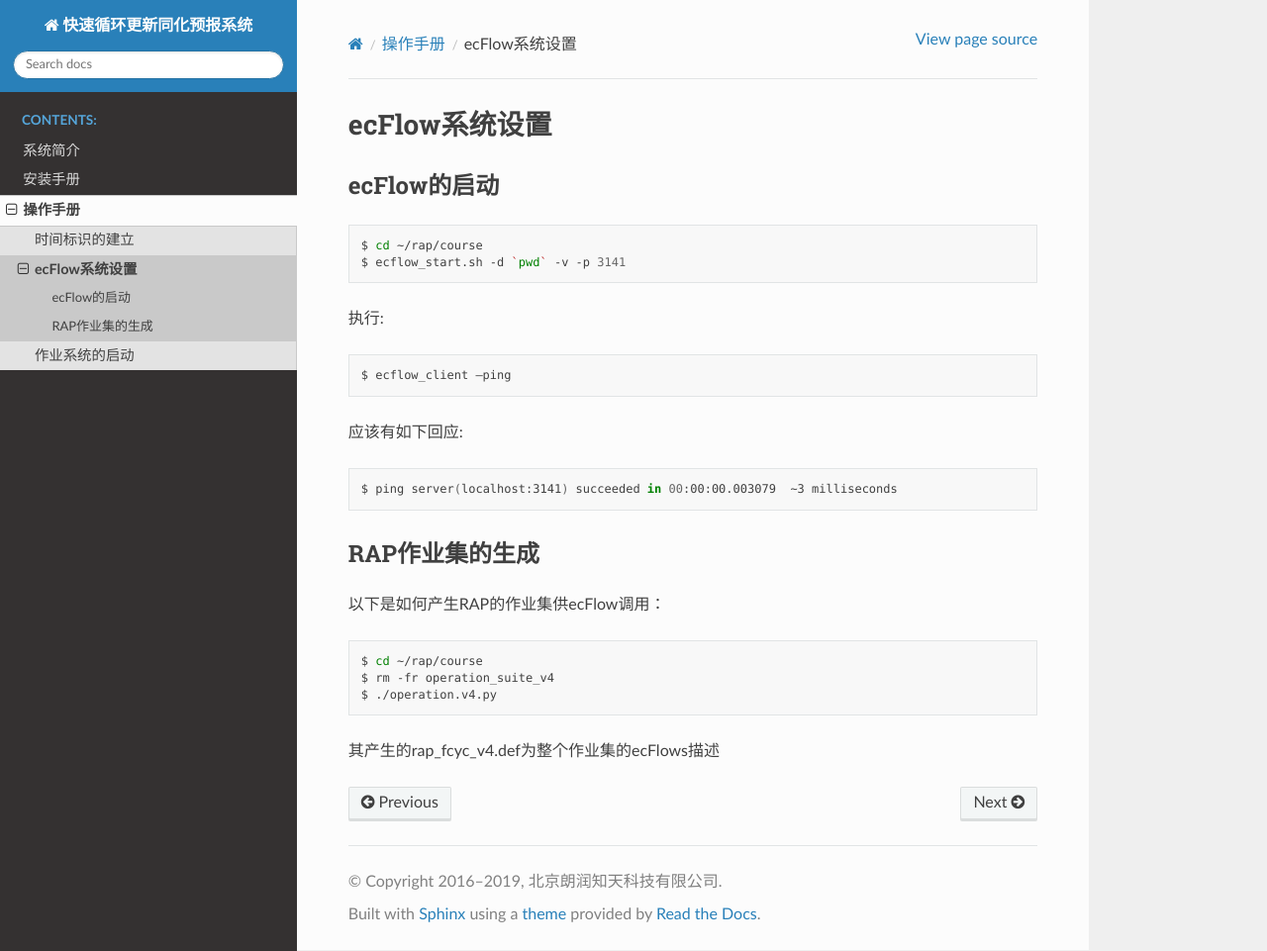
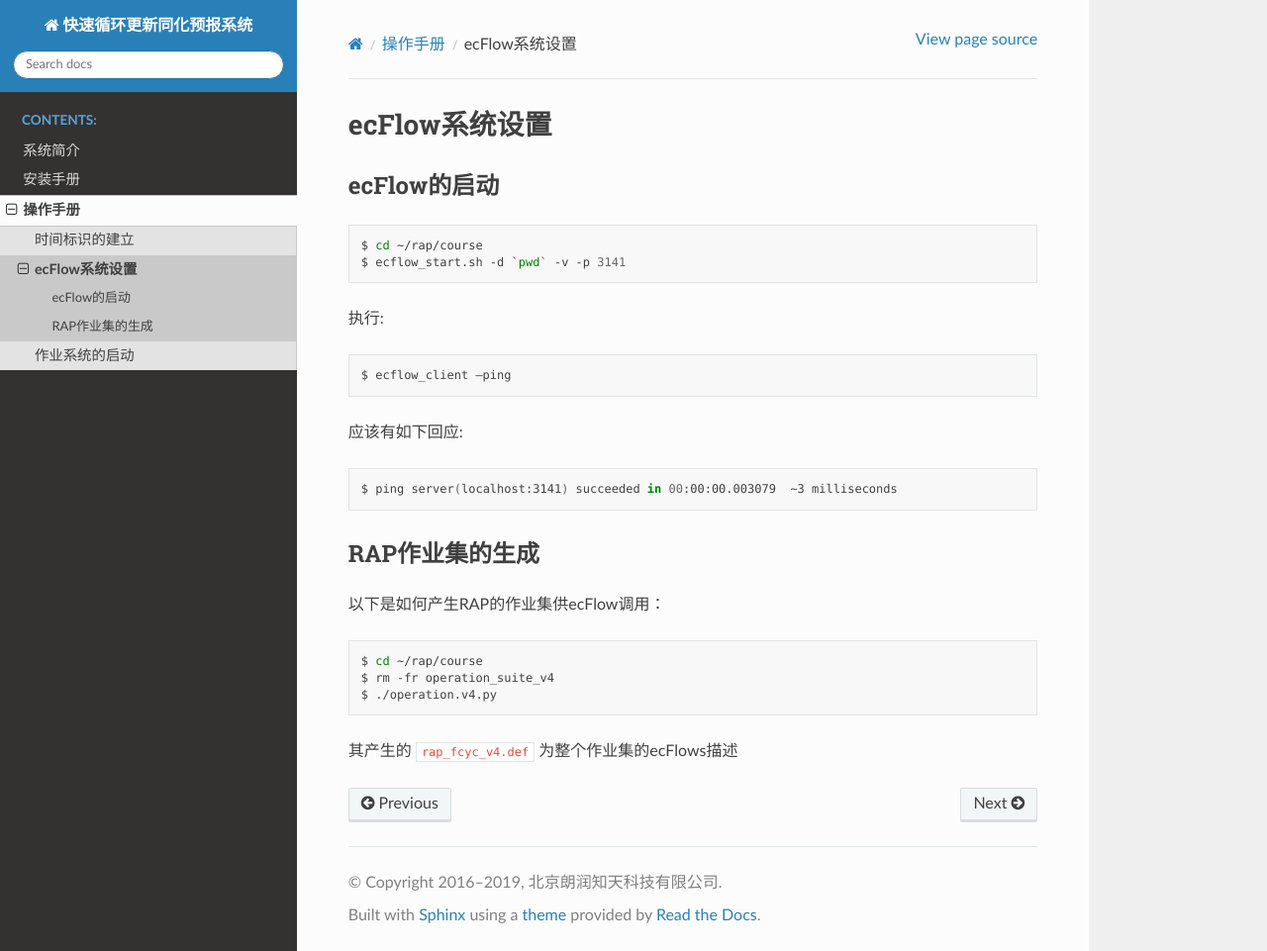
Before and after one commit to Weatherhub/rapdoc, a Sphinx documentation site: the page built from source/operation/ecflow.rst, in a window 1280 px wide and 961 px high. Shown: the whole window at 99% size. Built offline with Sphinx 7.4.7 and the Read the Docs theme 2.0.0, drawn with Linux system fonts in a browser that asks for light colours.

```diff
--- a/source/operation/ecflow.rst
+++ b/source/operation/ecflow.rst
@@ -32,4 +32,4 @@ RAP作业集的生成
   $ rm -fr operation_suite_v4
   $ ./operation.v4.py
 
-其产生的rap_fcyc_v4.def为整个作业集的ecFlows描述
+其产生的 ``rap_fcyc_v4.def`` 为整个作业集的ecFlows描述
```
